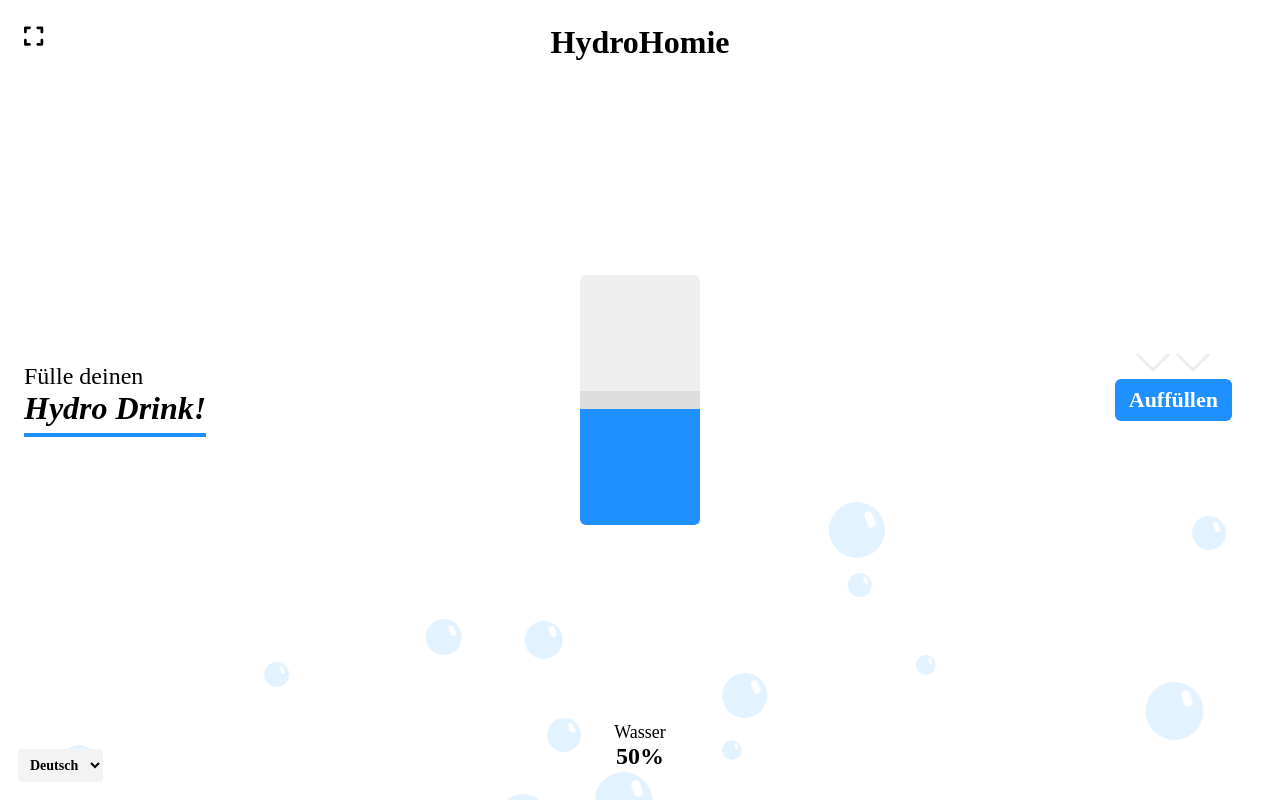
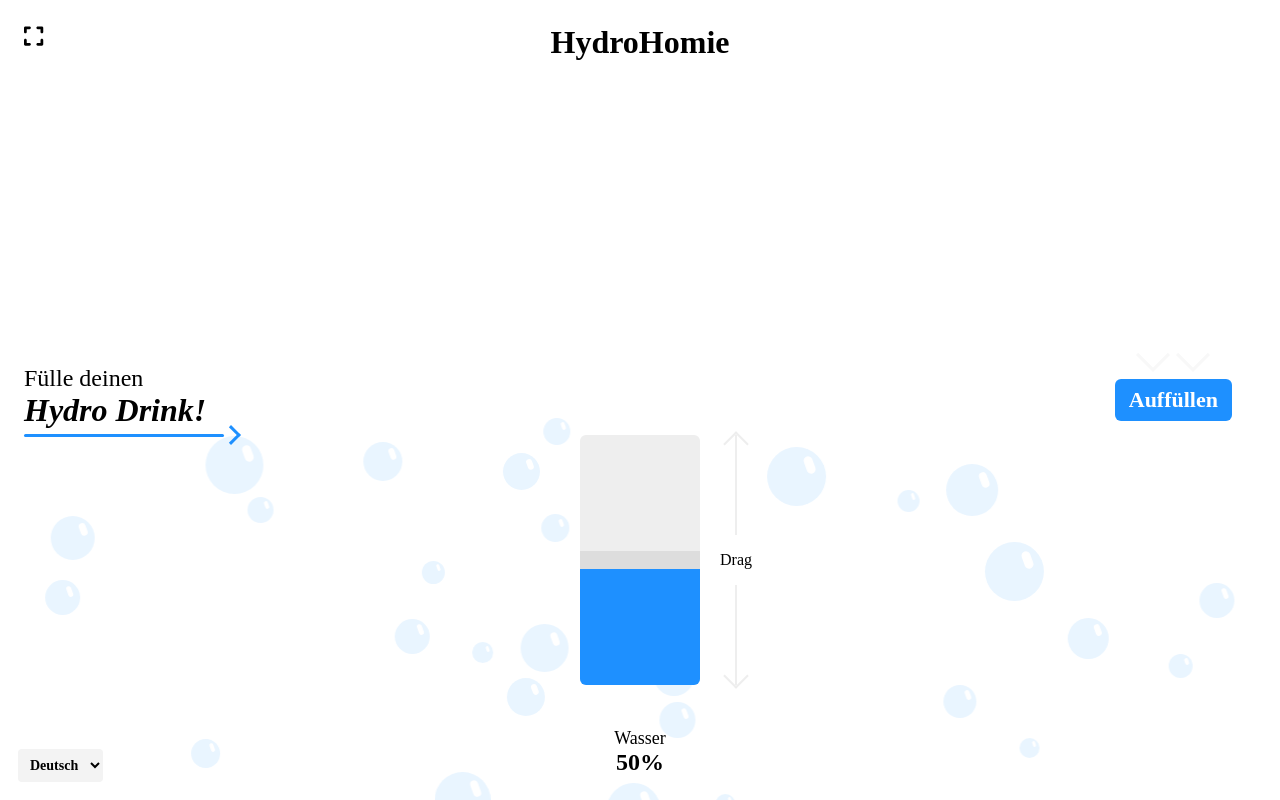
Before and after one commit to migueldamota/pimpmyproject-witheric, a React (Create React App) app in the folder frontend/: page / in a window 1280 px wide. Built offline with nearby package versions, Linux system fonts and the light colour scheme; a web font is replaced by a local one.

Commit message:
more updates

```diff
--- a/frontend/src/App.tsx
+++ b/frontend/src/App.tsx
@@ -15,7 +15,7 @@ export default function App () {
 	const [fillDisabled, setFillDisabled] = useState(false);
 	const [water, setWater] = useState(50);
 
-	const [bubbles] = useState(Array.from({ length: 30 }, (e, i) => <Bubble key={i} />));
+	const [bubbles] = useState(Array.from({ length: 50 }, (e, i) => <Bubble key={i} />));
 
 	const [enjoyDrinkScreen, setEnjoyDrinkScreen] = useState(false);
 
@@ -75,13 +75,22 @@ export default function App () {
 				<button onClick={() => fillUp()} disabled={fillDisabled}>{ filling ? translate("fill_screen.text") : translate("fill_up") }</button>
 			</div>
 
+			<div className="waterInput">
 				<input id="water-range" type="range" min="0" max="100" step="1"
 					value={water}
 					onChange={(event) => setWater(Number(event.target.value))} />
-			<p>
+
+				<div className="waterDrag">
+					<div className="up" />
+					<span>Drag</span>
+					<div className="down" />
+				</div>
+
+				<p className="waterLevel">
 					<span>{ translate("water") }</span>
 					{water}%
 				</p>
+			</div>
 
 			<select onChange={(event) => setLanguage(event.target.value)} defaultValue={language}>
 				<option value="de">Deutsch</option>
--- a/frontend/src/components/Bubble.tsx
+++ b/frontend/src/components/Bubble.tsx
@@ -14,14 +14,14 @@ export default function Bubble ({ time }: Props) {
         const element = ref.current;
         if (!element) return;
 
-        resetBubble(element);
+        resetBubble(element, true);
 
         element.addEventListener("animationend", () => {
             resetBubble(element);
         });
     }, []);
 
-    function resetBubble (element: HTMLDivElement) {
+    function resetBubble (element: HTMLDivElement, first?: boolean) {
         element.classList.remove(styles.bubbleAnimation);
 
         setTimeout(() => {
@@ -29,10 +29,12 @@ export default function Bubble ({ time }: Props) {
         }, 10);
 
         element.style.left = `${Math.random() * 100}%`;
-        element.style.setProperty("--size", `${((Math.random() * 48) + 18)|0}px`);
-        element.style.setProperty("--delay", `${((Math.random() * 8) + 2).toFixed(2)}s`);
+        element.style.setProperty("--size", `${((Math.random() * 40) + 20)|0}px`);
         element.style.setProperty("--speed", `${time ?? 10}s`);
 
+        if (first) {
+            element.style.setProperty("--delay", `${((Math.random() * 8)).toFixed(2)}s`);
+        }
     }
 
     return <div ref={ref} className={styles.bubble} />;
--- a/frontend/src/components/FillScreen.tsx
+++ b/frontend/src/components/FillScreen.tsx
@@ -16,12 +16,10 @@ export default function FillScreen ({ water, hideScreen }: Props) {
     const [dot, setDot] = useState("...");
 
     useEffect(() => {
-        document.body.classList.add("fillScreenOpen");
-        document.body.classList.add("gradientShow");
+        document.body.classList.add("fillScreenOpen", "gradientShow");
 
         return () => {
-            document.body.classList.remove("fillScreenOpen");
-            document.body.classList.remove("gradientShow");
+            document.body.classList.remove("fillScreenOpen", "gradientShow");
         }
     }, []);
 
--- a/frontend/src/components/styles/Bubble.module.scss
+++ b/frontend/src/components/styles/Bubble.module.scss
@@ -2,7 +2,7 @@
     position: absolute;
     top: 100%;
     left: 25%;
-    background-color: #e3f2ff;
+    background-color: #e9f5ff;
     border-radius: 50%;
     width: var(--size);
     height: var(--size);
--- a/frontend/src/styles/App.scss
+++ b/frontend/src/styles/App.scss
@@ -41,6 +41,9 @@ body {
     font-family: "Gotham";
     height: 100vh;
     overflow: hidden;
+
+    width: 800px;
+    height: 480px;
 }
 
 .fillScreenOpen .gradient,
@@ -57,9 +60,9 @@ body {
 
 input {
     position: absolute;
-    top: 50%;
+    top: 65px;
     left: 50%;
-    transform: translate(-50%, -50%) rotate(270deg);
+    transform: translateX(-50%) rotate(270deg);
     appearance: none;
     border-radius: 6px;
 
@@ -83,9 +86,80 @@ input {
     margin: var(--gap);
 }
 
-p {
+
+
+.waterInput {
     position: absolute;
-    bottom: 30px;
+    bottom: 0;
+    left: 50%;
+    transform: translateX(-50%);
+    width: 120px;
+    height: 365px;
+}
+
+.waterDrag {
+    position: absolute;
+    top: 0;
+    left: calc(50% + 80px);
+    height: 250px;
+
+    display: flex;
+    flex-direction: column;
+    align-items: center;
+    justify-content: center;
+
+    .up {
+        &::after {
+            content: "";
+            position: absolute;
+            top: 0;
+            left: 50%;
+            transform: translateX(-50%) rotate(-45deg);
+            border-top: 2px solid #eee;
+            border-right: 2px solid #eee;
+            width: 18px;
+            height: 18px;
+        }
+
+        &::before {
+            bottom: 0;
+            height: 40%;
+        }
+    }
+
+    .down {
+        &::after {
+            content: "";
+            position: absolute;
+            bottom: 0;
+            left: 50%;
+            transform: translateX(-50%) rotate(-45deg);
+            border-bottom: 2px solid #eee;
+            border-left: 2px solid #eee;
+            width: 18px;
+            height: 18px;
+        }
+
+        &::before {
+            top: 0;
+            height: 40%;
+        }
+    }
+}
+
+.waterDrag .down::before,
+.waterDrag .up::before {
+    content: "";
+    position: absolute;
+    left: 50%;
+    transform: translateX(-50%);
+    width: 2px;
+    background-color: #eee;
+}
+
+.waterLevel {
+    position: absolute;
+    bottom: var(--gap);
     left: 50%;
     transform: translateX(-50%);
     font-size: 24px;
@@ -131,11 +205,33 @@ p {
     }
 
     h2 {
+        position: relative;
         font-size: 32px;
         font-weight: bold;
         padding-bottom: 6px;
-        border-bottom: 4px solid dodgerblue;
         font-style: italic;
+
+        &::before {
+            content: "";
+            position: absolute;
+            bottom: -2px;
+            left: 0;
+            width: 110%;
+            border-radius: 50px;
+            height: 3px;
+            background-color: dodgerblue;
+        }
+        &::after {
+            content: "";
+            position: absolute;
+            bottom: -7px;
+            left: 110%;
+            border-top: 3px solid dodgerblue;
+            border-right: 3px solid dodgerblue;
+            width: 14px;
+            height: 14px;
+            transform: rotate(45deg);
+        }
     }
 }
 
@@ -174,8 +270,8 @@ p {
 
     .arrow {
         display: inline-block;
-        border-top: 3px solid #aaa;
-        border-right: 3px solid #aaa;
+        border-top: 3px solid #ddd;
+        border-right: 3px solid #ddd;
         width: 24px;
         height: 24px;
         transform: translateY(-20px) rotate(135deg);
```
Lines whose indentation alone changed are shown as unchanged.
